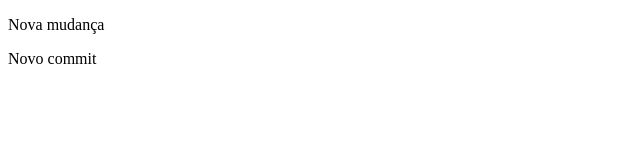
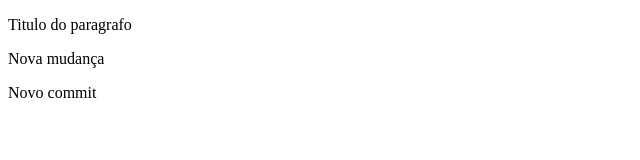
Before and after one commit to samuelrrs/ExemploGit, a plain HTML site: page index.html in a window 1280 px wide. Shown: the whole page, without its empty margins (0-640 px from the left). Drawn offline with Linux system fonts and the light colour scheme.

Commit message:
feat: adição de um novo texto

```diff
--- a/index.html
+++ b/index.html
@@ -6,6 +6,7 @@
     <title>Pagina Git - Exemplo de merge</title>
   </head>
   <body>
+    <p>Titulo do paragrafo</p>
     <p>Nova mudança</p>
     <p>Novo commit</p>
   </body>
```
